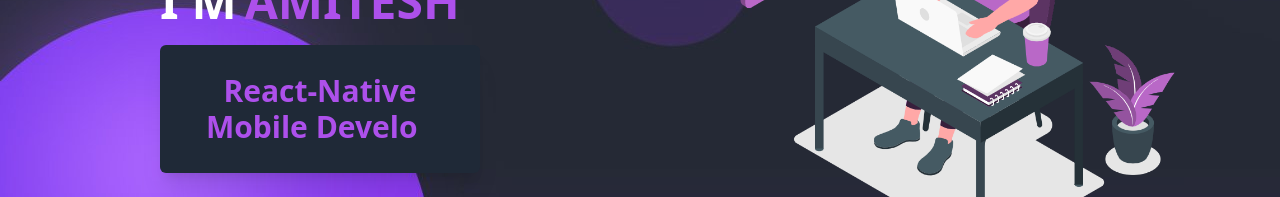
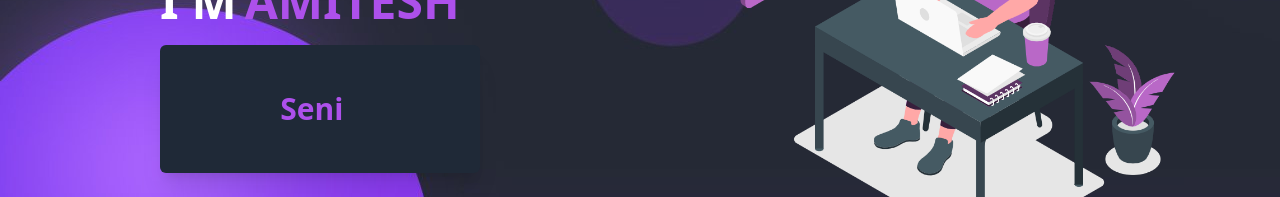
Before and after one commit to amitesh786/Web-Portfolio, a React (Create React App) app: page / in a window 1280 px wide. Shown: the part 331-528 px from the top of the page. Built offline with nearby package versions, Linux system fonts and the light colour scheme.

Commit message:
increase type + speed

```diff
--- a/src/components/Type.js
+++ b/src/components/Type.js
@@ -9,15 +9,17 @@ const Type = () => {
           [
             "Senior Frontend Developer",
             "React-Native Mobile Developer",
+            "Node.js Developer",
             "Freelancer",
-            "Nodejs Developer",
+            "AI/ML Enthusiast",
+            "DevOps with Docker & Kubernetes"
           ]}
         loop={0}
         cursor
         cursorStyle="|"
-        typeSpeed={50}
-        deleteSpeed={30}
-        delaySpeed={1000}
+        typeSpeed={100}
+        deleteSpeed={50}
+        delaySpeed={2000}
       />
     </div>
   );
```
